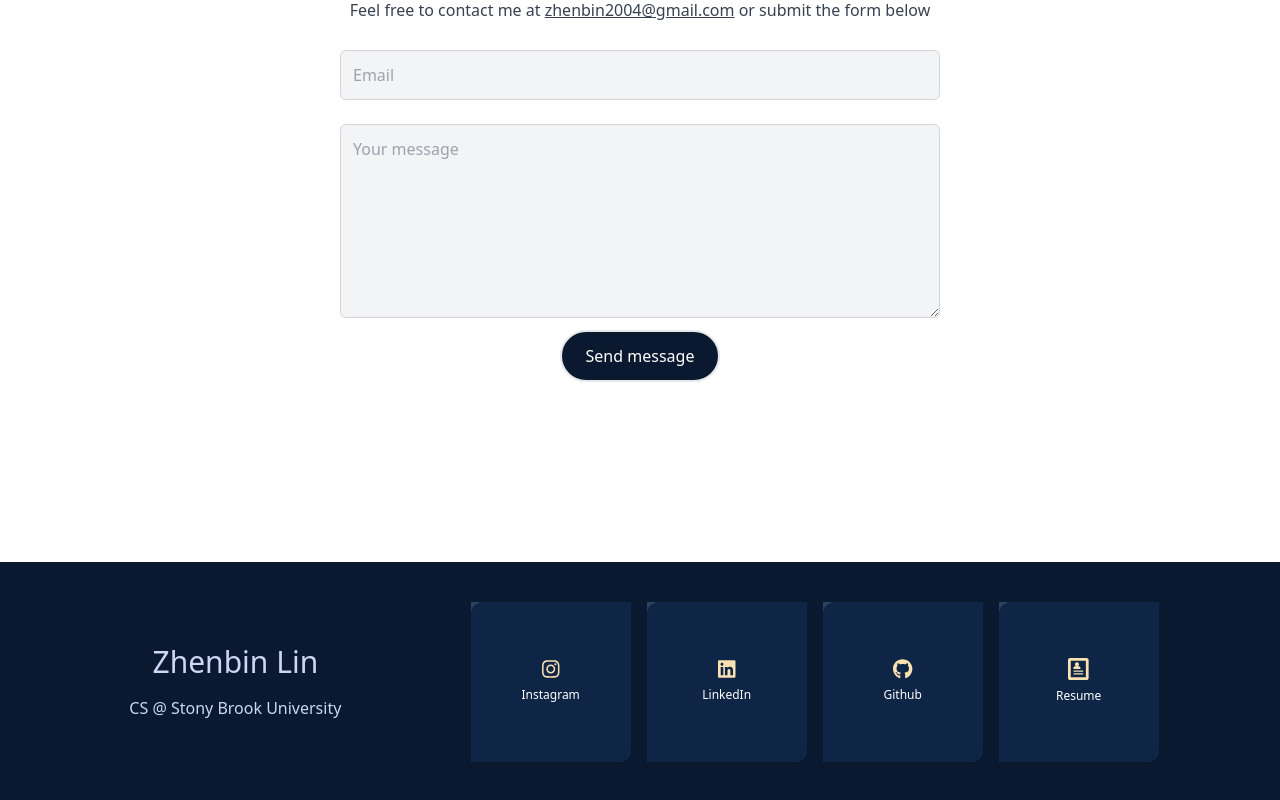
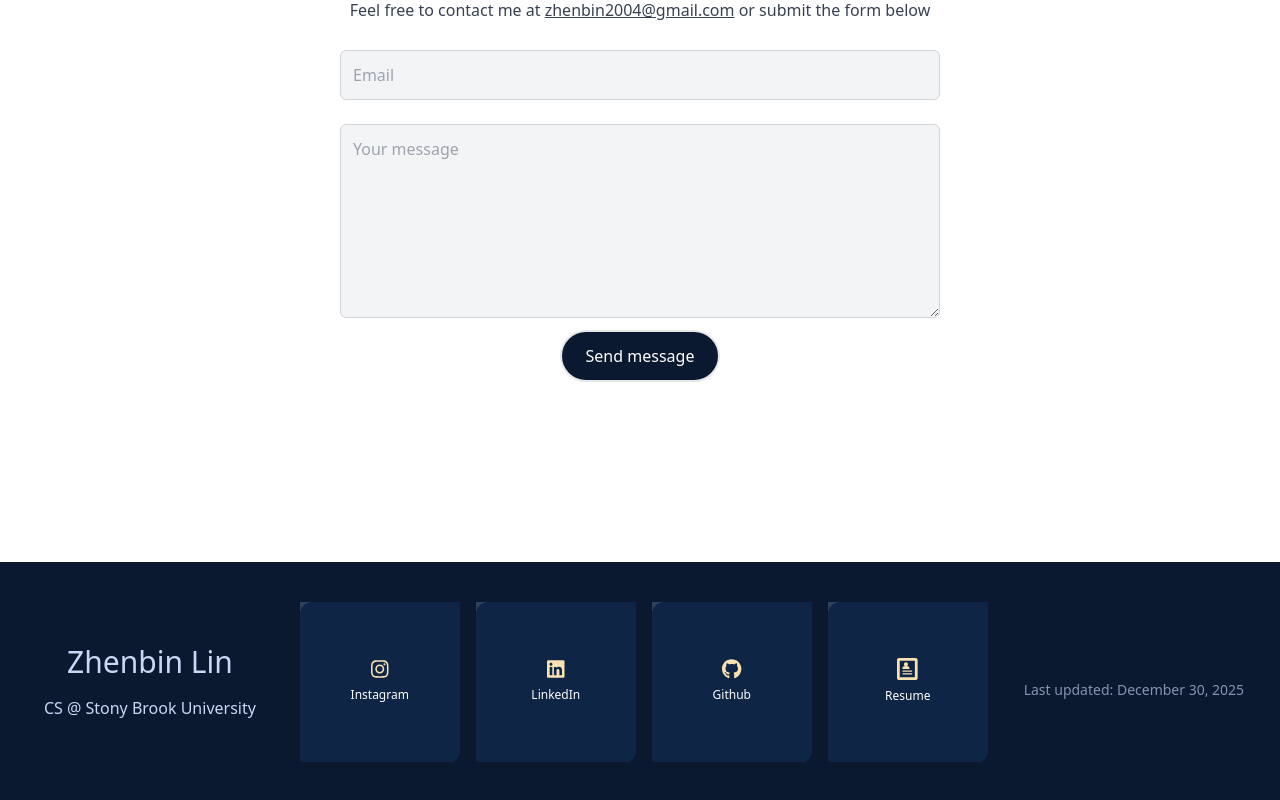
Before and after one commit to ZlinEleven/zhenbinlin-dev, a React (Create React App) app: page / in a window 1280 px wide. Shown: the part 5778-6578 px from the top of the page. Built offline with nearby package versions, Linux system fonts and the light colour scheme.

Commit message:
Added last updated component

```diff
--- a/package.json
+++ b/package.json
@@ -26,7 +26,7 @@
     "predeploy": "npm run build",
     "deploy": "gh-pages -d build",
     "start": "react-scripts start",
-    "build": "react-scripts build",
+    "build": "node scripts/generate-build-info.js && react-scripts build",
     "test": "react-scripts test",
     "eject": "react-scripts eject"
   },
--- /dev/null
+++ b/public/build-info.json
@@ -0,0 +1,4 @@
+{
+  "buildTimestamp": "2025-12-30T00:47:07.938Z",
+  "lastUpdated": "2025-12-30"
+}
--- a/src/components/Footer/Footer.js
+++ b/src/components/Footer/Footer.js
@@ -1,5 +1,6 @@
 import React from 'react'
 import FooterCards from './FooterCards'
+import LastUpdated from './LastUpdated'
 import { FontAwesomeIcon } from '@fortawesome/react-fontawesome'
 import { faInstagram, faLinkedin, faGithub } from '@fortawesome/free-brands-svg-icons'
 import { ImProfile } from "react-icons/im";
@@ -17,6 +18,7 @@ const Footer = () => {
                 <FooterCards text="Github" icon={<FontAwesomeIcon icon={faGithub} color='#fae1b2' size='lg' className='py-2 mt-[-10px]' />} link='https://github.com/ZlinEleven'/>
                 <FooterCards text="Resume" icon={<ImProfile color='#fae1b2' size='38' className='py-2 mt-[-10px]' />} link='https://drive.google.com/file/d/1JbtAwQlNt0Xo2QTBeJjw2I7yPyZuMwVt/view?usp=sharing'/>
             </div>
+            <LastUpdated />
         </div>
     )
 }
--- /dev/null
+++ b/src/components/Footer/LastUpdated.js
@@ -0,0 +1,36 @@
+import React, { useState, useEffect } from 'react';
+
+const LastUpdated = () => {
+    const [lastUpdated, setLastUpdated] = useState(null);
+
+    useEffect(() => {
+        // Fetch build timestamp from the generated file
+        fetch('/build-info.json')
+            .then(response => response.json())
+            .then(data => {
+                setLastUpdated(new Date(data.lastUpdated));
+            })
+            .catch(error => {
+                console.error('Error fetching build info:', error);
+                // Fallback to current date if fetch fails
+                setLastUpdated(new Date());
+            });
+    }, []);
+
+    const formatDate = (date) => {
+        if (!date) return 'Loading...';
+        return date.toLocaleDateString('en-US', {
+            year: 'numeric',
+            month: 'long',
+            day: 'numeric'
+        });
+    };
+
+    return (
+        <div className='text-center text-sm text-[#8892b0] mt-4'>
+            <p>Last updated: {formatDate(lastUpdated)}</p>
+        </div>
+    );
+};
+
+export default LastUpdated;
```
Also changed, not shown: scripts/generate-build-info.js (added, +24 -0 lines).
